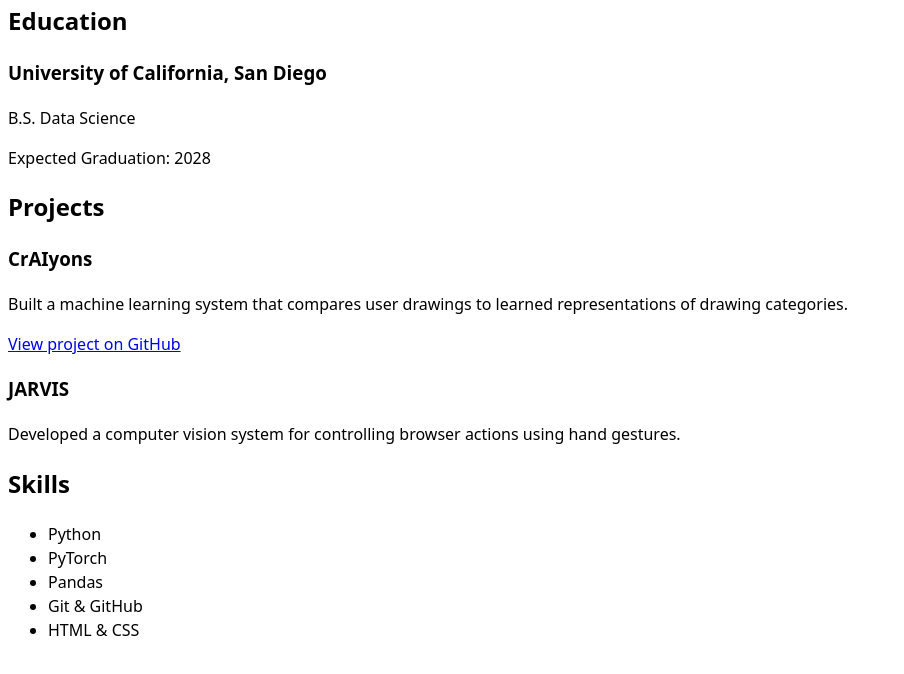
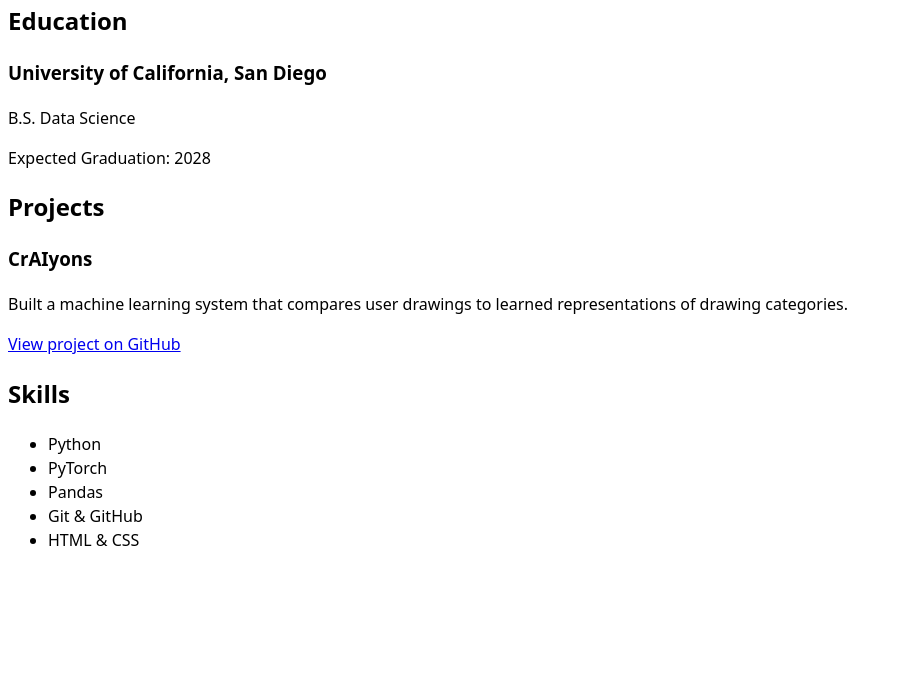
Before and after one commit to nghi-nguyen23/portfolio, a plain HTML site: page resume/index.html in a window 1280 px wide. Shown: the part 120-794 px from the top of the page, without its empty margins (0-904 px from the left). Drawn offline with Linux system fonts and the light colour scheme.

Commit message:
updated resume page

```diff
--- a/resume/index.html
+++ b/resume/index.html
@@ -47,14 +47,6 @@
                 View project on GitHub
             </a>
         </article>
-
-        <article>
-            <h3>JARVIS</h3>
-            <p>
-                Developed a computer vision system for controlling browser actions using
-                hand gestures.
-            </p>
-        </article>
     </section>
 
     <section>
```
